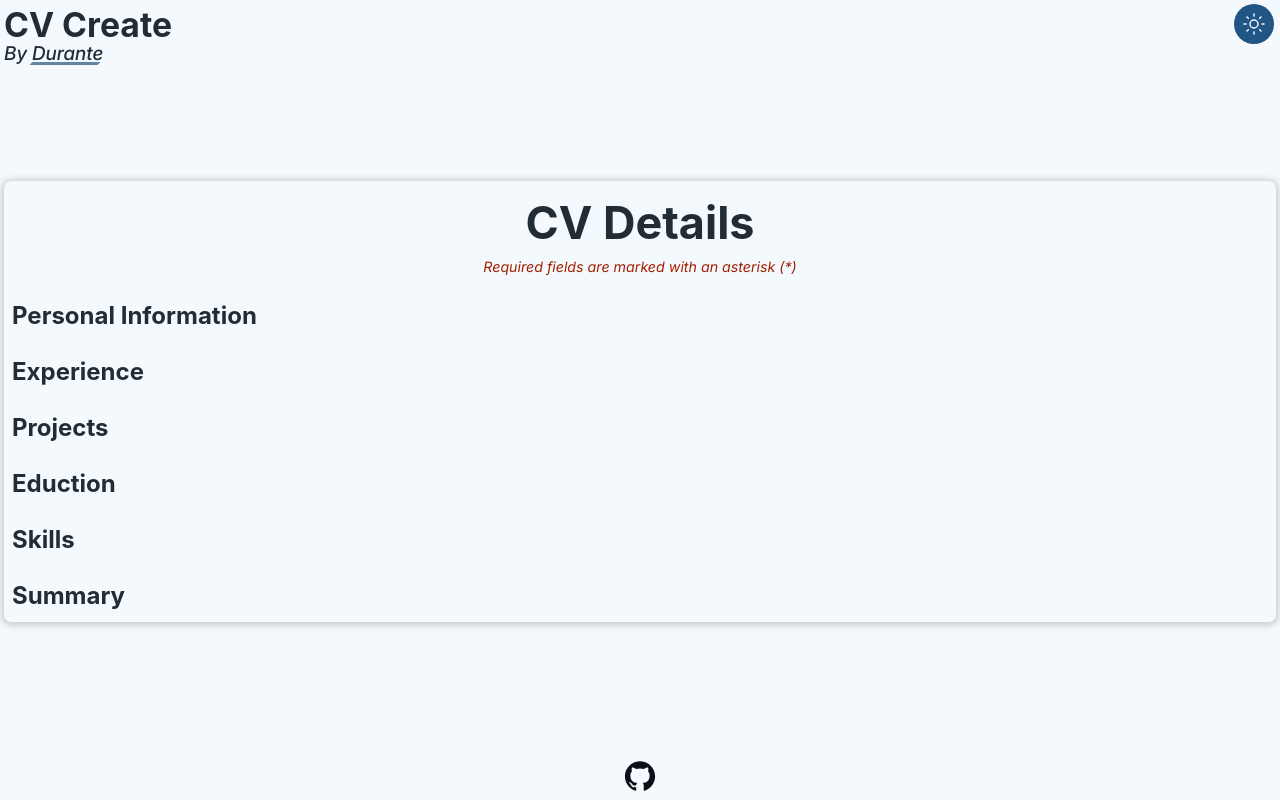
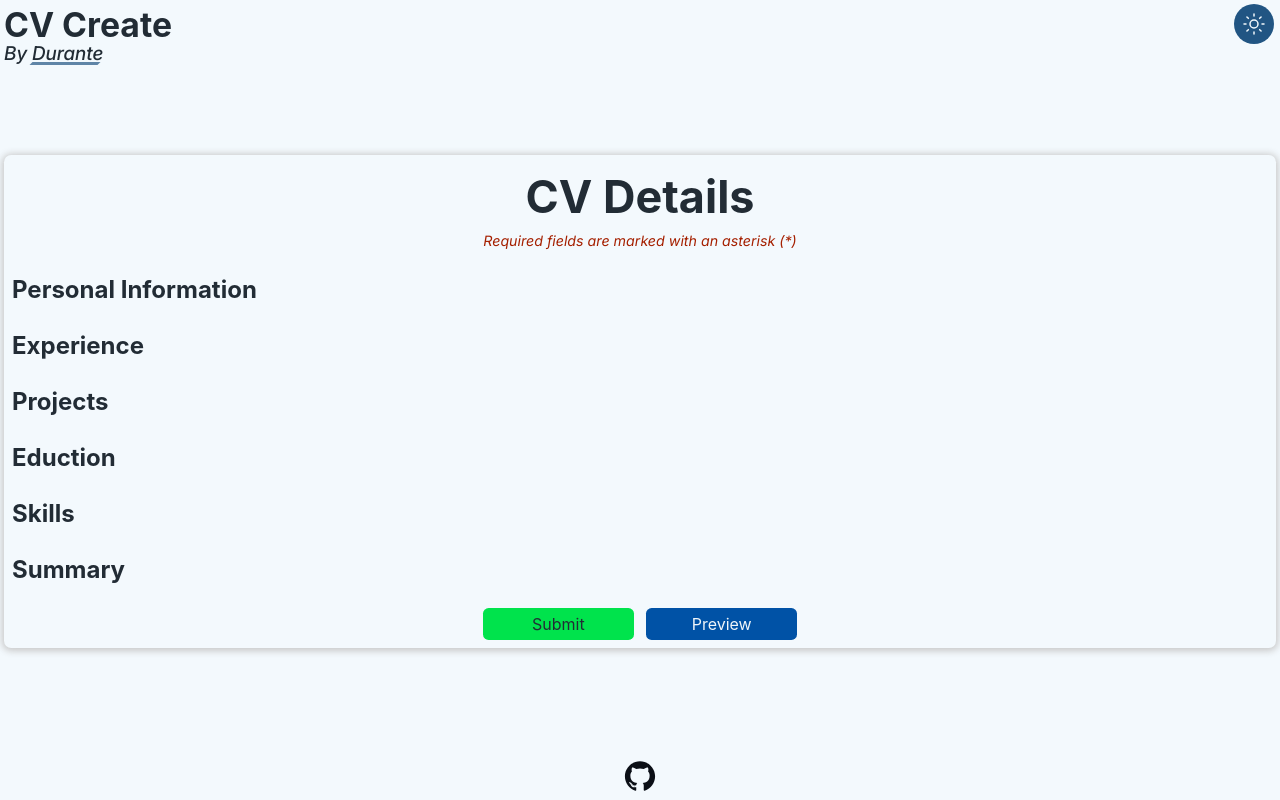
Before and after one commit to Dur4nt3/cv_project, a React (Vite) app: page / in a window 1280 px wide. Both pictures are taken after a click on the button "START". Built offline with nearby package versions, Linux system fonts and the light colour scheme; a web font is replaced by a local one.

Commit message:
Update form template

```diff
--- a/src/assets/stylesheets/Form.css
+++ b/src/assets/stylesheets/Form.css
@@ -26,3 +26,31 @@ form {
     text-align: center;
     color: var(--accent-color);
 }
+
+.form-buttons-cont {
+    display: flex;
+    justify-content: center;
+    gap: 0.75rem;
+}
+
+.form-buttons-cont > * {
+    color: var(--text-alt);
+    border-radius: 0.35rem;
+    border: none;
+    flex-grow: 1;
+    max-width: 15ch;
+    padding: 0.25rem 0.25rem;
+}
+
+.submit-form {
+    color: var(--text-main);
+    background-color: var(--confirm-green);
+}
+
+body.dark-mode .submit-form {
+    color: var(--text-alt);
+}
+
+.preview-submission {
+    background-color: var(--primary-color);
+}
--- a/src/modules/components/Form.jsx
+++ b/src/modules/components/Form.jsx
@@ -23,49 +23,78 @@ function Info() {
 function Experience() {
     const [experience, setExperience] = useState(null);
 
-    return <div className='form-section'>
-        <h2 className="form-section-heading">Experience</h2>
-    </div>;
+    return (
+        <div className='form-section'>
+            <h2 className='form-section-heading'>Experience</h2>
+        </div>
+    );
 }
 
 function Projects() {
     const [projects, setProjects] = useState(null);
 
-    return <div className='form-section'>
-        <h2 className="form-section-heading">Projects</h2>
-    </div>;
+    return (
+        <div className='form-section'>
+            <h2 className='form-section-heading'>Projects</h2>
+        </div>
+    );
 }
 
 function Eduction() {
     const [eduction, setEducation] = useState(null);
 
-    return <div className='form-section'>
-        <h2 className="form-section-heading">Eduction</h2>
-    </div>;
+    return (
+        <div className='form-section'>
+            <h2 className='form-section-heading'>Eduction</h2>
+        </div>
+    );
 }
 
 function Skills() {
     const [skills, setSkills] = useState(null);
 
-    return <div className='form-section'>
-        <h2 className="form-section-heading">Skills</h2>
-    </div>;
+    return (
+        <div className='form-section'>
+            <h2 className='form-section-heading'>Skills</h2>
+        </div>
+    );
 }
 
 function Summary() {
     const [summary, setSummary] = useState('');
 
-    return <div className='form-section'>
-        <h2 className="form-section-heading">Summary</h2>
-    </div>;
+    return (
+        <div className='form-section'>
+            <h2 className='form-section-heading'>Summary</h2>
+        </div>
+    );
+}
+
+function FormActions({ handleSubmission, handlePreview }) {
+    return (
+        <div className='form-buttons-cont'>
+            <button className='submit-form'>Submit</button>
+            <button className='preview-submission'>Preview</button>
+        </div>
+    );
 }
 
 export default function Form({ submissionHandler }) {
+    function handleSubmission() {
+        console.log('placeholder function for submission');
+    }
+
+    function handlePreview() {
+        console.log('placeholder function for preview');
+    }
+
     return (
         <form>
-            <div className="form-header">
-                <h1 className="form-heading">CV Details</h1>
-                <p className="required-notice">Required fields are marked with an asterisk (*)</p>
+            <div className='form-header'>
+                <h1 className='form-heading'>CV Details</h1>
+                <p className='required-notice'>
+                    Required fields are marked with an asterisk (*)
+                </p>
             </div>
             <Info />
             <Experience />
@@ -73,6 +102,10 @@ export default function Form({ submissionHandler }) {
             <Eduction />
             <Skills />
             <Summary />
+            <FormActions
+                handleSubmission={handleSubmission}
+                handlePreview={handlePreview}
+            />
         </form>
     );
 }
```
